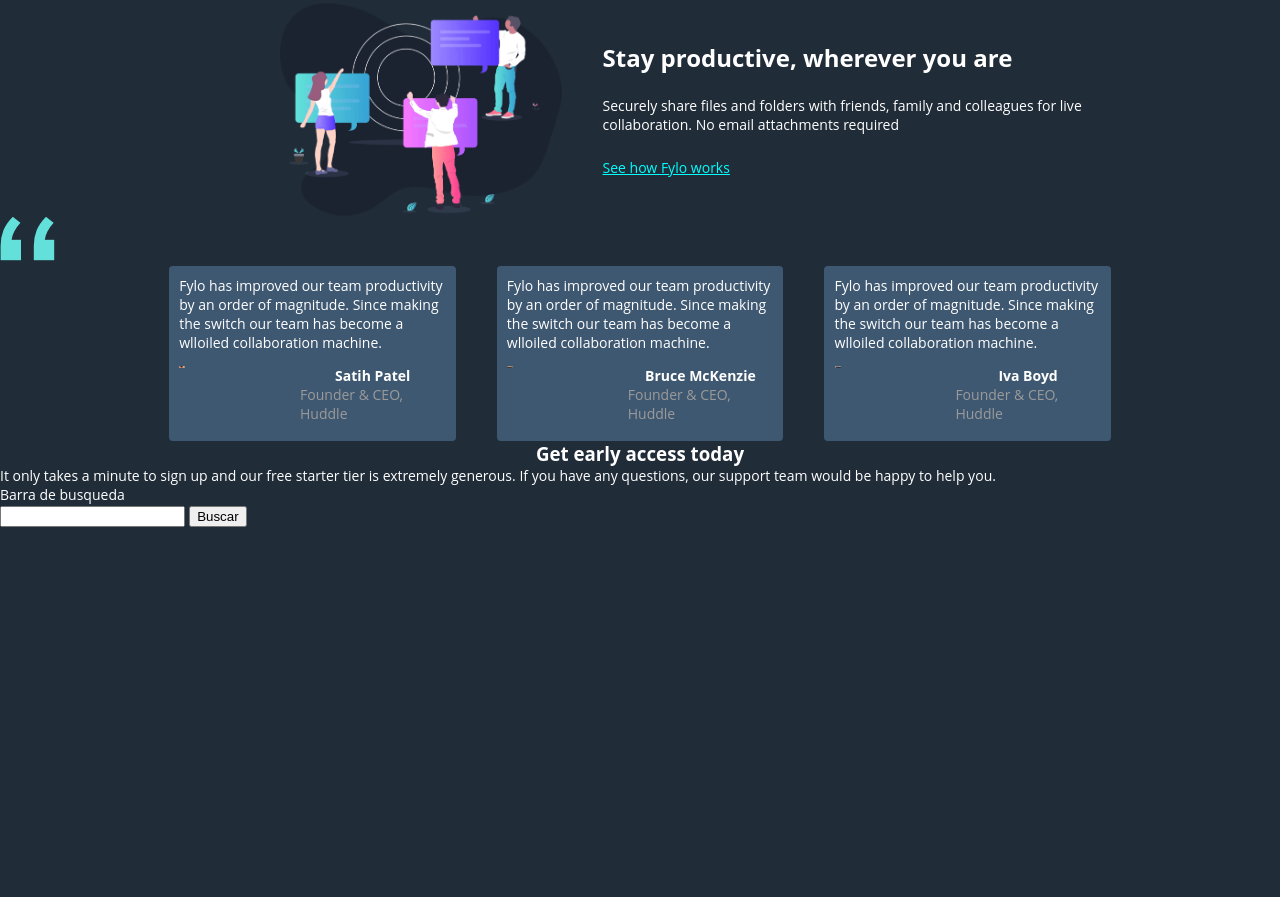
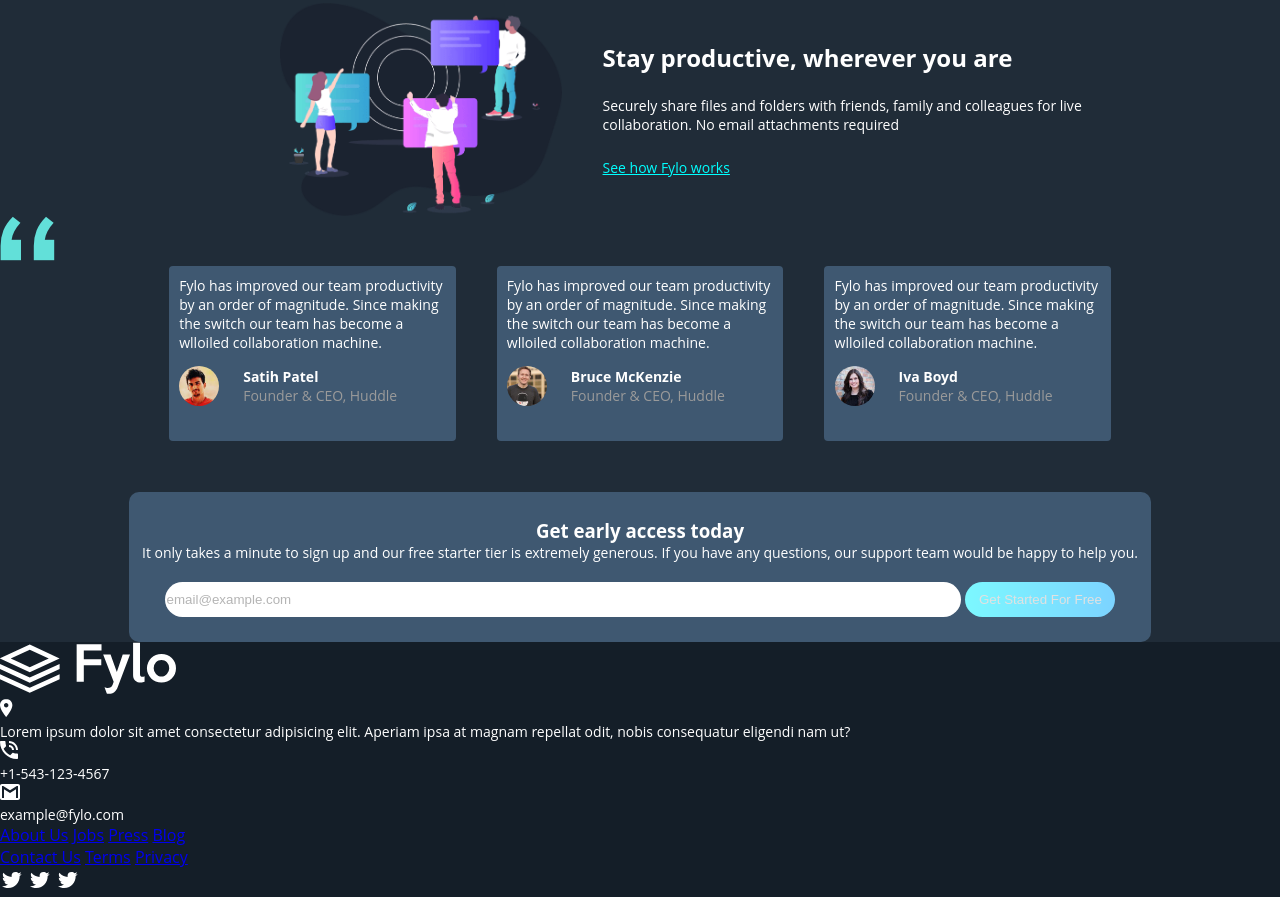
Before and after one commit to QuickHumilde/2DAW-DIWE, a plain HTML site: page UT3/Tareas/Practica1Flexbox/index.html in a window 1280 px wide. Shown: the part 1119-2016 px from the top of the page. Before the commit the page ends 1646 px from the top, so only its background shows below. Drawn offline with Linux system fonts and the light colour scheme.

Commit message:
Avance html y css

```diff
--- a/UT3/Tareas/Practica1Flexbox/index.html
+++ b/UT3/Tareas/Practica1Flexbox/index.html
@@ -150,17 +150,71 @@
         <p>It only takes a minute to sign up and our free starter tier is extremely generous. If you have any questions, our support team would be happy to help you.</p>
 
         <div class="search_bar">
-            <p>Barra de busqueda</p>
-            <input>
-            <button>Buscar</button>
+            <input type="text" value="email@example.com">
+            <button class="button_started_for_free">Get Started For Free</button>
         </div>
 
     </div>
 
-    <footer>
+<footer>
+    <div class="footer_container">
 
-    </footer>
+        <div class="imagen_logo_footer">
+            <img src="./images/logo.svg">
+        </div>
 
+        <div class="footer_contenido">
+
+            <!--DIRECCION-->
+            <div class="footer_direccion">
+                <div class="imagen_icono_footer">
+                    <img src="./images/icon-location.svg">
+                </div>
+                <p>Lorem ipsum dolor sit amet consectetur adipisicing elit. Aperiam ipsa at magnam repellat odit, nobis consequatur eligendi nam ut?</p>
+            </div>
+
+            <!--CONTACTO-->
+            <div class="footer_contacto">
+                <div class="footer_dato">
+                    <div class="imagen_icono_footer">
+                        <img src="./images/icon-phone.svg">
+                    </div>
+                    <p>+1-543-123-4567</p>
+                </div>
+
+                <div class="footer_dato">
+                    <div class="imagen_icono_footer">
+                        <img src="./images/icon-email.svg">
+                    </div>
+                    <p>example@fylo.com</p>
+                </div>
+            </div>
+
+            <!--ENLACES 1-->
+            <div class="footer_enlaces">
+                <a href="#">About Us</a>
+                <a href="#">Jobs</a>
+                <a href="#">Press</a>
+                <a href="#">Blog</a>
+            </div>
+
+            <!--ENLACES 2-->
+            <div class="footer_enlaces">
+                <a href="#">Contact Us</a>
+                <a href="#">Terms</a>
+                <a href="#">Privacy</a>
+            </div>
+
+            <!--REDES SOCIALES-->
+            <div class="footer_redes">
+                <a href="#"><img src="./images/twitter.svg"></a>
+                <a href="#"><img src="./images/twitter.svg"></a>
+                <a href="#"><img src="./images/twitter.svg"></a>
+            </div>
+
+        </div>
+    </div>
+</footer>
 
 </body>
 </html>
--- a/UT3/Tareas/Practica1Flexbox/styles.css
+++ b/UT3/Tareas/Practica1Flexbox/styles.css
@@ -12,6 +12,10 @@ body {
 p{
     color: white;
         font-size: 14px;
+}
+
+button{
+    border: none;
 }
 
 header {
@@ -71,7 +75,7 @@ header {
     color: white;
     height: 40px;
     width:150px;
-    background-color: rgb(210, 168, 188);
+    background: linear-gradient(90deg, rgb(0, 0, 0), rgb(210, 168, 188));
 }
 
 h1, h2, h3 {
@@ -152,6 +156,11 @@ h1, h2, h3 {
     margin-right: 10%;
 }
 
+/*.comillas_resenya{
+    position: absolute;
+    z-index: 9999999999999;
+}*/
+
 .tarjeta_resenya{
     background-color: rgb(63, 88, 113);
     border-radius: 4px;
@@ -168,19 +177,65 @@ h1, h2, h3 {
     margin-top: 5%;
     display: flex;
     flex-flow: row;
+    align-items: center;
+    gap: 12px;
+}
+
+.texto_usuario h3 {
+    text-align: left;
 }
 
 .cargo_usuario{
     color: rgb(154, 154, 154);
 }
 
-.imagen_foto_perfil {
-    display: flex;
-
+.imagen_foto_perfil img {
+    width: 40px;
+    height: 40px;
+    border-radius: 50%;
+    display: block;
 }
 
 .imagen_foto_perfil img {
-    width: 5%;
-    height: 5%;
-    border-radius: 100%;
+    margin-right: 12px;
 }
+
+/* GET EARLY ACCESS*/
+
+.get_started_container {
+    border-radius: 10px;
+    margin: 4% auto 0;
+    padding: 2% 1% 2%;
+    width: fit-content;
+    background-color: rgb(63, 88, 113);
+    display: flex;
+    justify-content: center;
+    flex-flow: column nowrap;
+    text-align: center;
+}
+
+.search_bar{
+    margin-top: 2%;
+}
+
+.button_started_for_free{
+    border-radius: 100px;
+    color: rgb(225, 225, 225);
+    height: 35px;
+    width:150px;
+    background: linear-gradient(90deg, rgb(124, 248, 255), rgb(124, 211, 255));
+}
+
+.search_bar input{
+    border: none;
+    height: 35px;
+    border-radius: 100px;
+    width: 80%;
+    color: rgb(180, 180, 180);
+}
+
+/* FOOTER */
+
+.footer_container{
+    background-color: rgb(20, 30, 40)
+}
```
